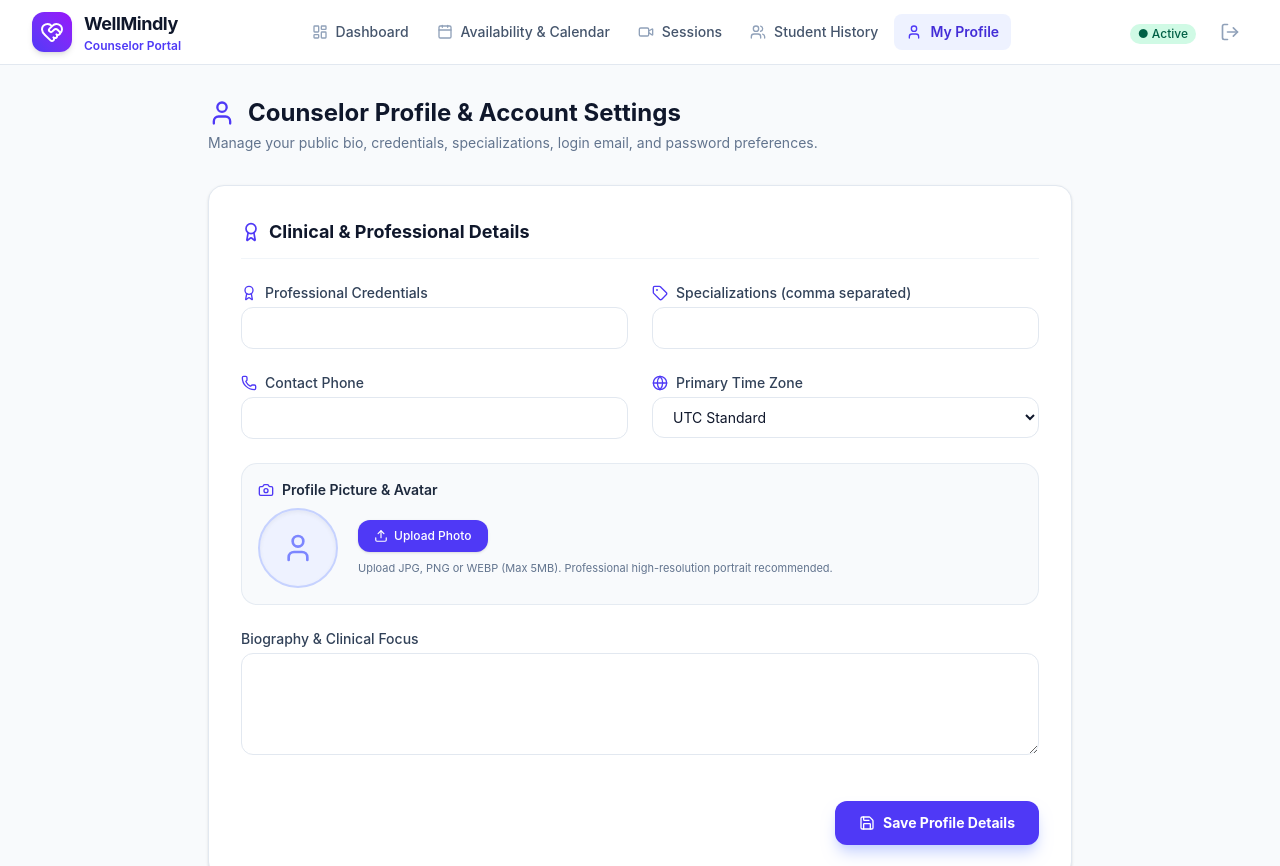
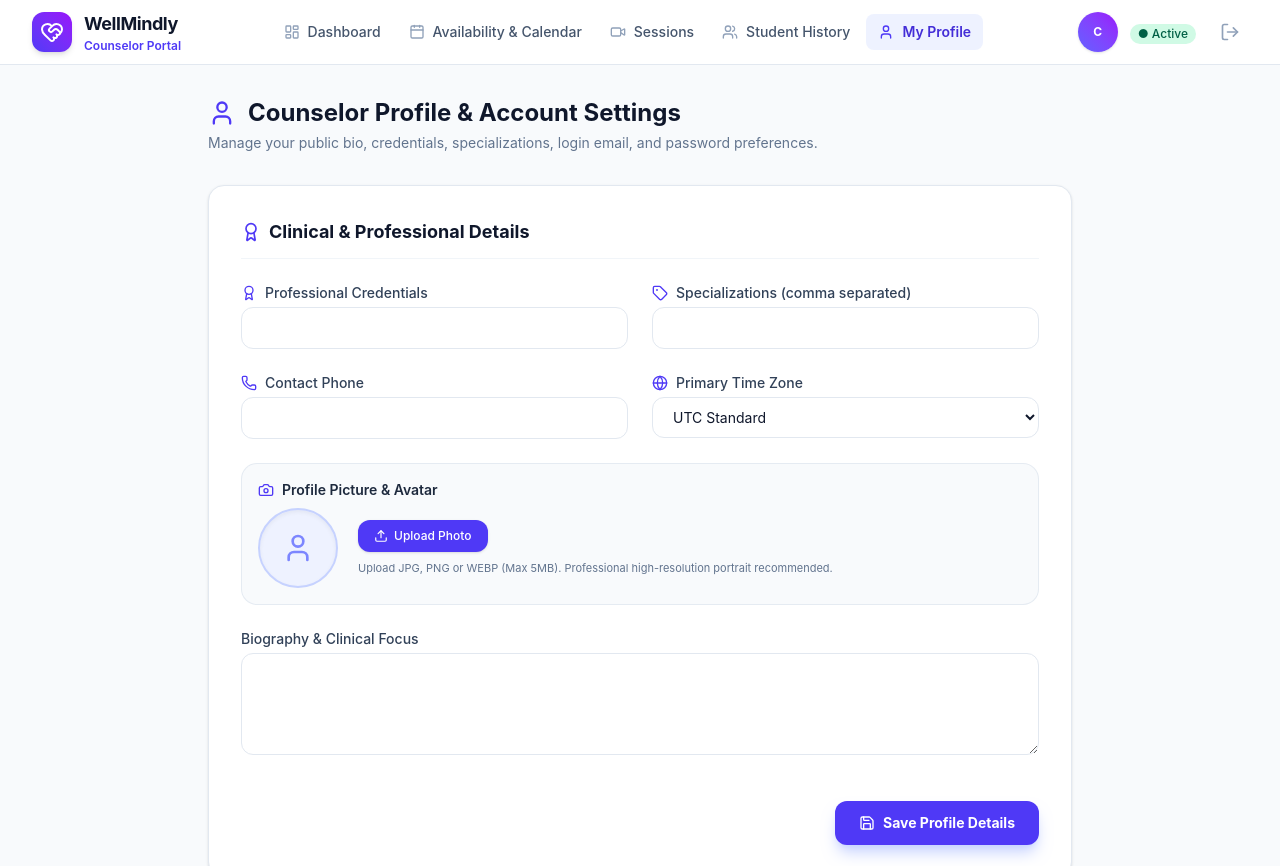
Before and after one commit to wellmindly/wellmindly-counselor, a React (Vite) app: page /profile in a window 1280 px wide. Shown: the top 866 px of the page. Built offline with nearby package versions, Linux system fonts and the light colour scheme; no server answers; sample sign-in values are in the browser's storage.

Commit message:
feat(counselor): display uploaded profile image in navbar avatar and profile preview

```diff
--- a/src/components/Navbar.tsx
+++ b/src/components/Navbar.tsx
@@ -4,8 +4,10 @@ import { useAuth } from '../context/AuthContext';
 import { LayoutDashboard, Calendar, Video, Users, User, LogOut, HeartHandshake } from 'lucide-react';
 
 export const Navbar: React.FC = () => {
-  const { user, logout } = useAuth();
+  const { user, profile, logout } = useAuth();
   const location = useLocation();
+
+  const avatarUrl = profile?.avatarUrl || user?.counselorProfile?.avatarUrl;
 
   const navItems = [
     { label: 'Dashboard', path: '/', icon: LayoutDashboard },
@@ -53,15 +55,31 @@ export const Navbar: React.FC = () => {
           </nav>
 
           {/* Profile & Logout */}
-          <div className="flex items-center space-x-4">
+          <div className="flex items-center space-x-3">
+            <Link
+              to="/profile"
+              className="flex items-center space-x-3 group p-1 rounded-xl hover:bg-slate-50 transition-colors"
+            >
+              {avatarUrl ? (
+                <img
+                  src={avatarUrl}
+                  alt={`${user?.firstName} ${user?.lastName}`}
+                  className="w-10 h-10 rounded-full object-cover border border-indigo-200 shadow-sm group-hover:ring-2 group-hover:ring-indigo-500 transition-all shrink-0"
+                />
+              ) : (
+                <div className="w-10 h-10 rounded-full bg-gradient-to-tr from-indigo-500 to-purple-600 text-white font-bold text-xs flex items-center justify-center shadow-sm shrink-0">
+                  {user?.firstName?.[0] || 'C'}{user?.lastName?.[0] || ''}
+                </div>
+              )}
               <div className="text-right hidden sm:block">
-              <p className="text-sm font-semibold text-slate-800">
+                <p className="text-sm font-semibold text-slate-800 group-hover:text-indigo-600 transition-colors">
                   {user?.firstName} {user?.lastName}
                 </p>
                 <span className="inline-flex items-center px-2 py-0.5 rounded-full text-xs font-medium bg-emerald-100 text-emerald-800">
                   ● Active
                 </span>
               </div>
+            </Link>
             <button
               onClick={logout}
               className="p-2 text-slate-400 hover:text-rose-600 rounded-lg hover:bg-slate-100 transition-colors"
--- a/src/pages/Profile.tsx
+++ b/src/pages/Profile.tsx
@@ -62,6 +62,7 @@ export const Profile: React.FC = () => {
         if (s3Url) {
           setAvatarUrl(s3Url);
           setMessage('Profile image uploaded to AWS S3 successfully!');
+          await refreshProfile();
         }
       } catch (err: any) {
         console.error('Avatar upload error:', err);
```
Lines whose indentation alone changed are shown as unchanged.
